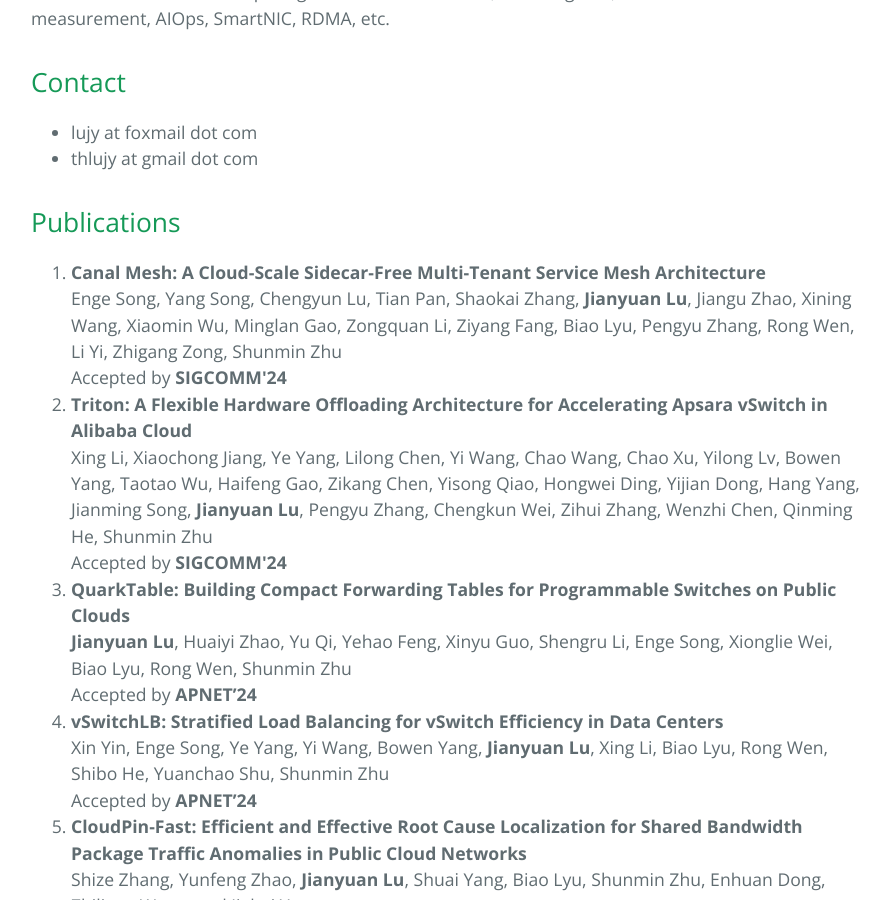
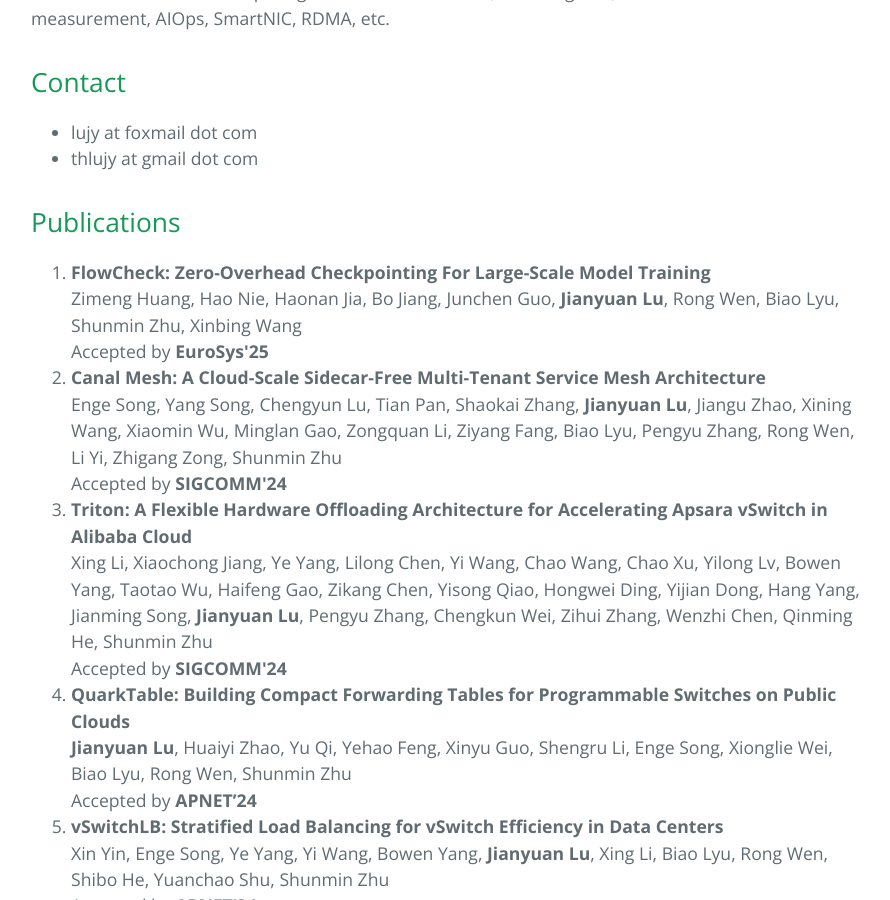
Before and after one commit to thlujy/thlujy.github.io, a Jekyll site: the page docs/index.html, which Jekyll copies as it is, in a window 1280 px wide and 900 px high, scrolled down 826 px. Shown: the whole window, without its empty margins (193-1083 px from the left). Built offline with Jekyll 4.4.1, drawn with Linux system fonts in a browser that asks for light colours.

Commit message:
Update flowcheck

```diff
--- a/docs/index.html
+++ b/docs/index.html
@@ -56,6 +56,7 @@
 
 <h2 id="publications">Publications</h2>
 <ol>
+  <li><strong>FlowCheck: Zero-Overhead Checkpointing For Large-Scale Model Training</strong><br>Zimeng Huang, Hao Nie, Haonan Jia, Bo Jiang, Junchen Guo, <strong>Jianyuan Lu</strong>, Rong Wen, Biao Lyu, Shunmin Zhu, Xinbing Wang<br>Accepted by <strong>EuroSys'25</strong></li>
   <li><strong>Canal Mesh: A Cloud-Scale Sidecar-Free Multi-Tenant Service Mesh Architecture</strong><br>Enge Song, Yang Song, Chengyun Lu, Tian Pan, Shaokai Zhang, <strong>Jianyuan Lu</strong>, Jiangu Zhao, Xining Wang, Xiaomin Wu, Minglan Gao, Zongquan Li, Ziyang Fang, Biao Lyu, Pengyu Zhang, Rong Wen, Li Yi, Zhigang Zong, Shunmin Zhu<br>Accepted by <strong>SIGCOMM'24</strong></li>
   <li><strong>Triton: A Flexible Hardware Offloading Architecture for Accelerating Apsara vSwitch in Alibaba Cloud</strong><br>Xing Li, Xiaochong Jiang, Ye Yang, Lilong Chen, Yi Wang, Chao Wang, Chao Xu, Yilong Lv, Bowen Yang, Taotao Wu, Haifeng Gao, Zikang Chen, Yisong Qiao, Hongwei Ding, Yijian Dong, Hang Yang, Jianming Song, <strong>Jianyuan Lu</strong>, Pengyu Zhang, Chengkun Wei, Zihui Zhang, Wenzhi Chen, Qinming He, Shunmin Zhu<br>Accepted by <strong>SIGCOMM'24</strong></li>
   <li><strong>QuarkTable: Building Compact Forwarding Tables for Programmable Switches on Public Clouds</strong><br><strong>Jianyuan Lu</strong>, Huaiyi Zhao, Yu Qi, Yehao Feng, Xinyu Guo, Shengru Li, Enge Song, Xionglie Wei, Biao Lyu, Rong Wen, Shunmin Zhu<br>Accepted by <strong>APNET’24</strong></li>
```
